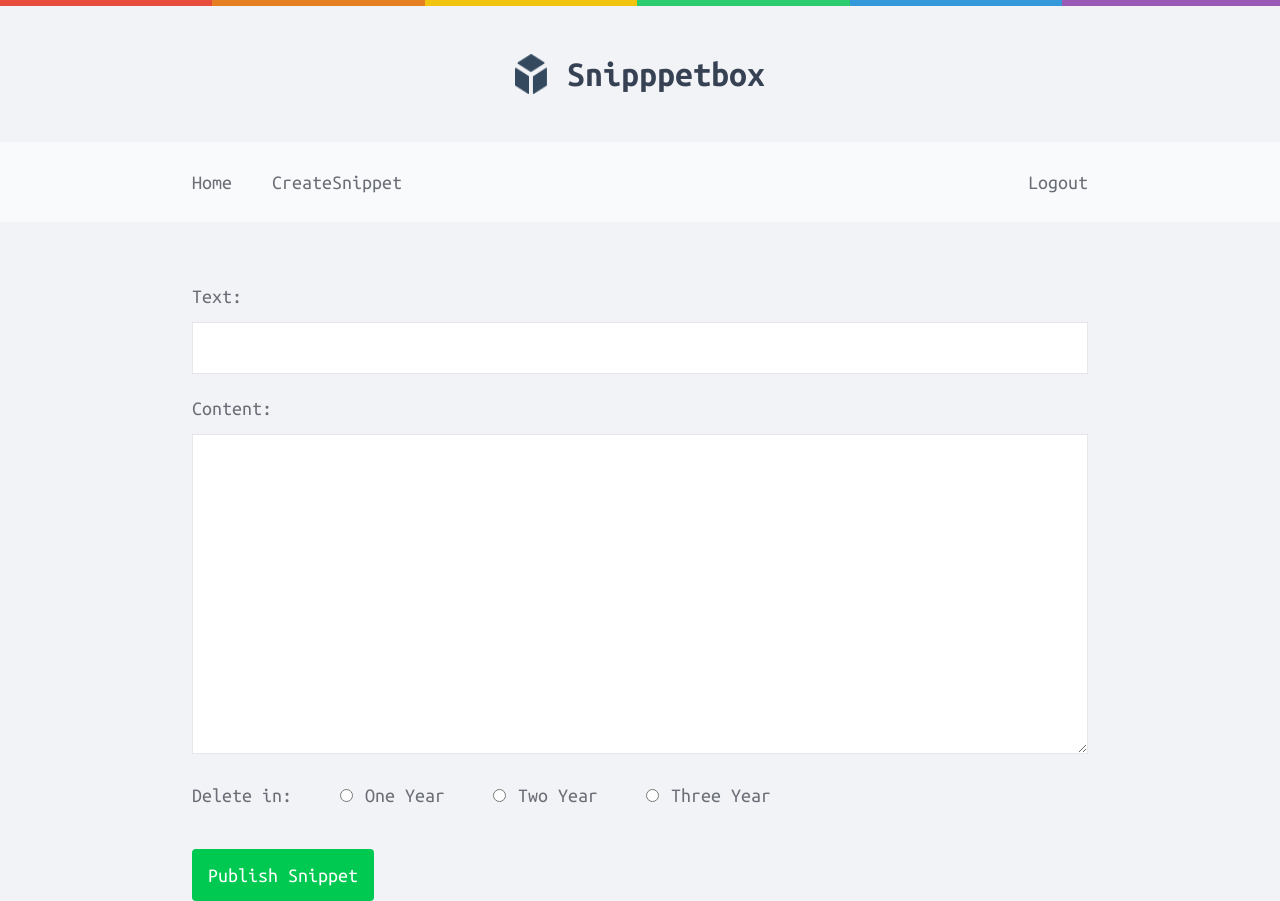
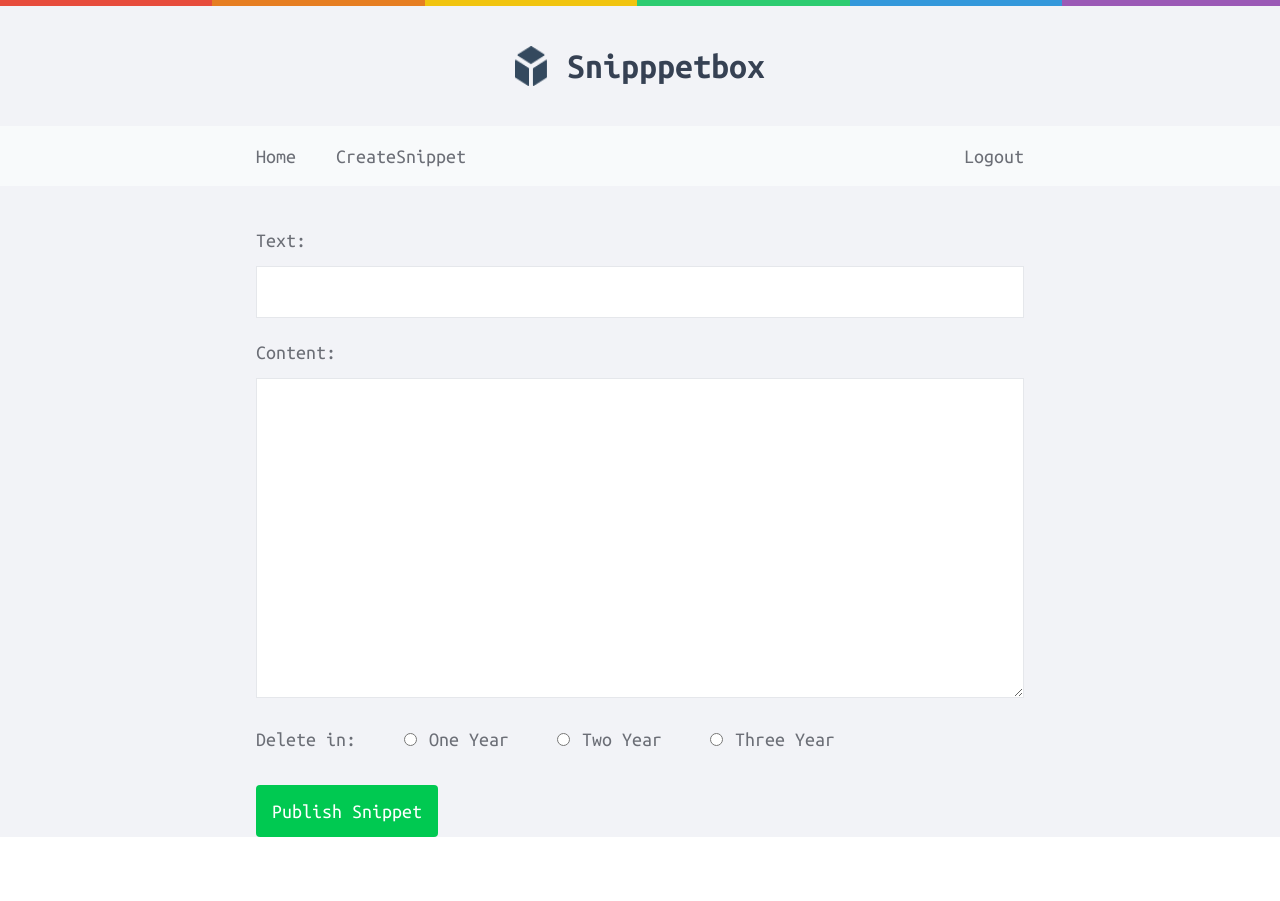
Before and after one commit to pauljomy/snippetbox_frontend, a React (Vite) app: page / in a window 1280 px wide. After the commit the page ends 837 px from the top, so only its background shows below. Built offline with nearby package versions, Linux system fonts and the light colour scheme.

Commit message:
few design updates

```diff
--- a/src/App.jsx
+++ b/src/App.jsx
@@ -13,7 +13,7 @@ const App = () => {
       <NavBar />
       <Section />
       <Delete deleteIn={deleteIn} setDeleteIn={setDeleteIn} />
-      <div className="max-w-4xl mx-auto mt-10">
+      <div className="max-w-3xl mx-auto mt-8">
         <button className="px-4 py-3 bg-green-500 text-xl text-white rounded-sm">
           Publish Snippet
         </button>
--- a/src/components/Delete.jsx
+++ b/src/components/Delete.jsx
@@ -1,6 +1,6 @@
 const Delete = ({ deleteIn, setDeleteIn }) => {
   return (
-    <div className="flex gap-12 max-w-4xl w-full mx-auto mt-5 text-xl">
+    <div className="flex gap-12 max-w-3xl w-full mx-auto mt-5 text-xl">
       <span>Delete in:</span>
       <label>
         <input
--- a/src/components/Header.jsx
+++ b/src/components/Header.jsx
@@ -10,7 +10,7 @@ const Header = () => {
             "linear-gradient(to right, #e74c3c 0% 16.6%, #e67e22 16.6% 33.2%, #f1c40f 33.2% 49.8%, #2ecc71 49.8% 66.4%, #3498db 66.4% 83%, #9b59b6 83% 100%)",
         }}
       ></div>
-      <div className="flex gap-5 py-12 justify-center">
+      <div className="flex gap-5 py-10 justify-center">
         <img src={logo} alt="Logo snippetbox" />
         <h1 className="text-4xl text-gray-700 font-bold">Snipppetbox</h1>
       </div>
--- a/src/components/NavBar.jsx
+++ b/src/components/NavBar.jsx
@@ -4,8 +4,8 @@ import Logout from "@/pages/Logout.jsx";
 
 const NavBar = () => {
   return (
-    <div className="w-full bg-[#F8FAFB] h-20 flex items-center">
-      <nav className="flex justify-between items-center max-w-4xl w-full mx-auto text-xl">
+    <div className="w-full bg-[#F8FAFB] h-15 flex items-center">
+      <nav className="flex justify-between items-center max-w-3xl w-full mx-auto text-xl">
         <div className="flex gap-10">
           <Home />
           <CreateSnippet />
--- a/src/components/Section.jsx
+++ b/src/components/Section.jsx
@@ -1,6 +1,6 @@
 const Section = () => {
   return (
-    <section className="max-w-4xl mx-auto mt-15 text-xl">
+    <section className="max-w-3xl mx-auto mt-10 text-xl">
       <div className="mb-5">
         <p className="mb-3">Text:</p>
         <input
```
Also changed, not shown: 1 other file (tests, documents, lock files or other folders).
